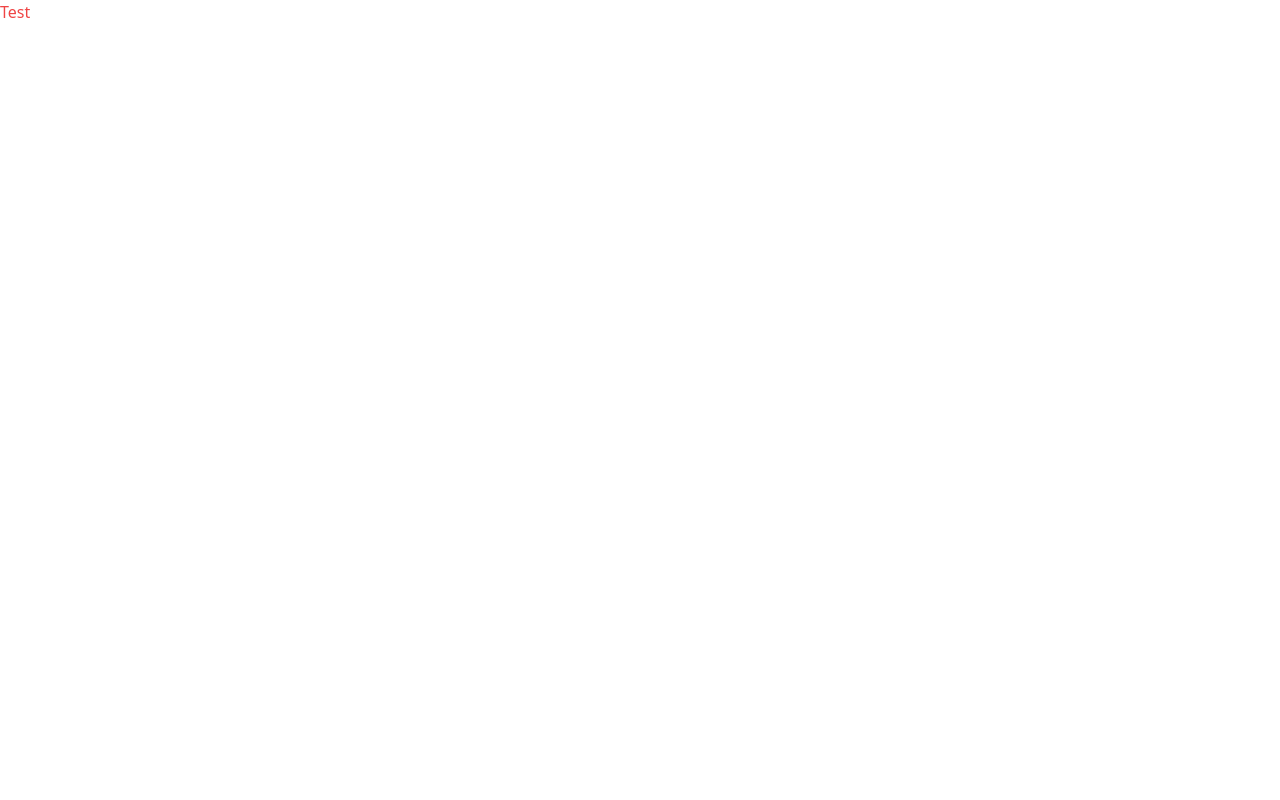
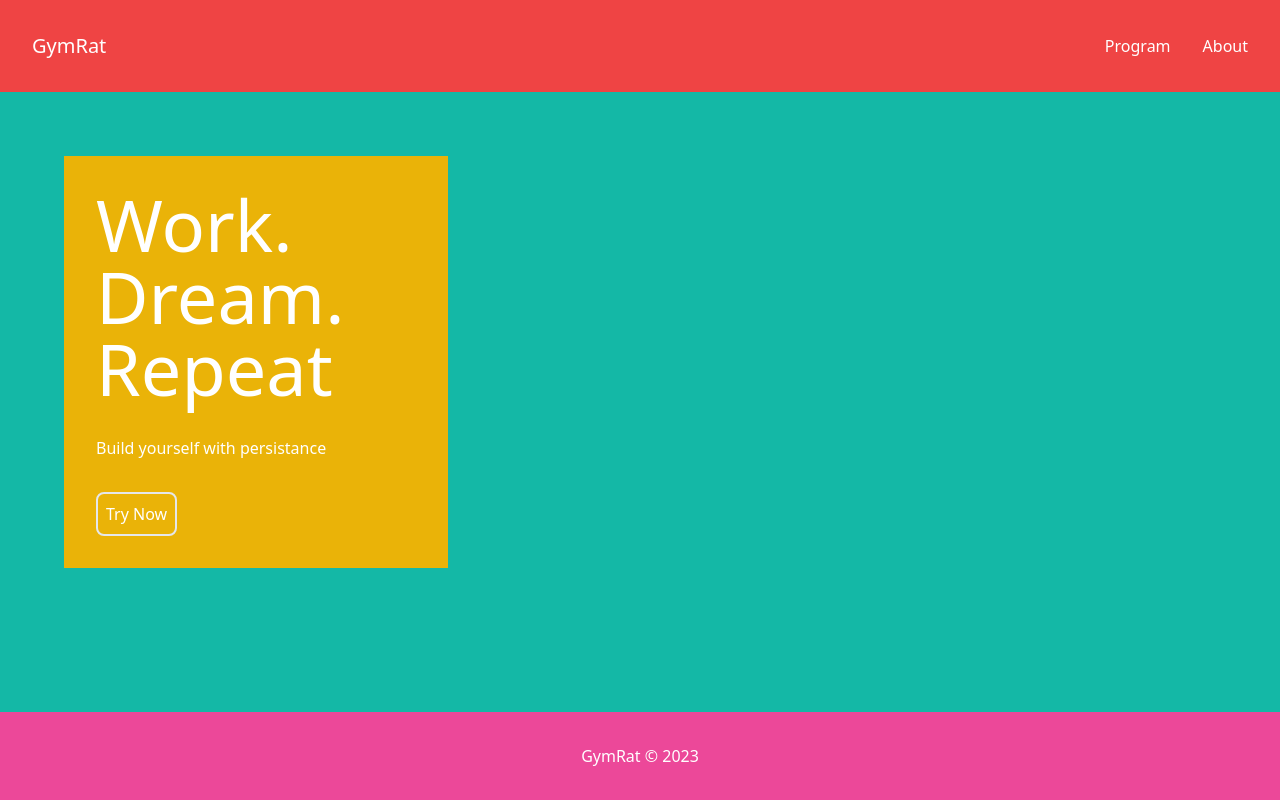
Before and after one commit to slepukhinrjs/gymrat, a React (Create React App) app: page / in a window 1280 px wide. Built offline with nearby package versions, Linux system fonts and the light colour scheme.

Commit message:
add starter page

```diff
--- a/src/App.tsx
+++ b/src/App.tsx
@@ -1,3 +1,16 @@
+import Footer from './components/Footer';
+import Header from './components/Header';
+import Hero from './components/Hero';
+import Container from './layout/Container';
+
 export default function App() {
-  return <h1 className="text-red-500">Test</h1>;
+  return (
+    <>
+      <Container>
+        <Header />
+        <Hero />
+        <Footer />
+      </Container>
+    </>
+  );
 }
--- /dev/null
+++ b/src/components/Footer.tsx
@@ -0,0 +1,7 @@
+export default function Footer() {
+  return (
+    <footer className="p-8 bg-pink-500 flex items-center justify-center">
+      <span>GymRat &copy; 2023</span>
+    </footer>
+  );
+}
--- /dev/null
+++ b/src/components/Header.tsx
@@ -0,0 +1,17 @@
+export default function Header() {
+  return (
+    <header className="p-8 bg-red-500 flex items-center justify-between">
+      <h1 className="text-xl">
+        <a href="#">GymRat</a>
+      </h1>
+      <nav className="flex gap-8">
+        <span>
+          <a href="#">Program</a>
+        </span>
+        <span>
+          <a href="#">About</a>
+        </span>
+      </nav>
+    </header>
+  );
+}
--- /dev/null
+++ b/src/components/Hero.tsx
@@ -0,0 +1,11 @@
+export default function Hero() {
+  return (
+    <main className="flex-1 p-16 bg-teal-500">
+      <div className="p-8 max-w-sm bg-yellow-500 flex flex-col gap-8 items-start">
+        <h2 className="text-7xl">Work. Dream. Repeat</h2>
+        <p>Build yourself with persistance</p>
+        <button className="inline-block border-2 p-2 rounded-lg">Try Now</button>
+      </div>
+    </main>
+  );
+}
--- /dev/null
+++ b/src/layout/Container.tsx
@@ -0,0 +1,7 @@
+type Props = {
+  children: React.ReactNode;
+};
+
+export default function Container({ children }: Props) {
+  return <div className="h-screen max-w-7xl mx-auto text-white flex flex-col">{children}</div>;
+}
```
